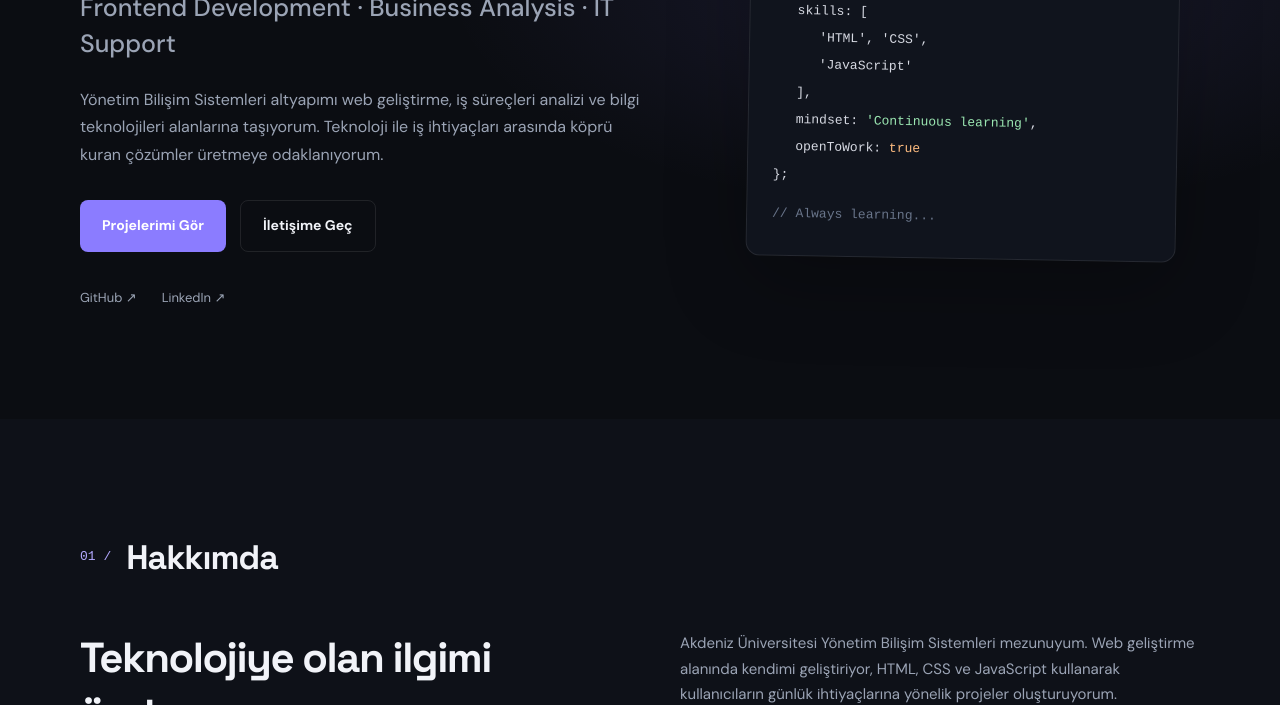
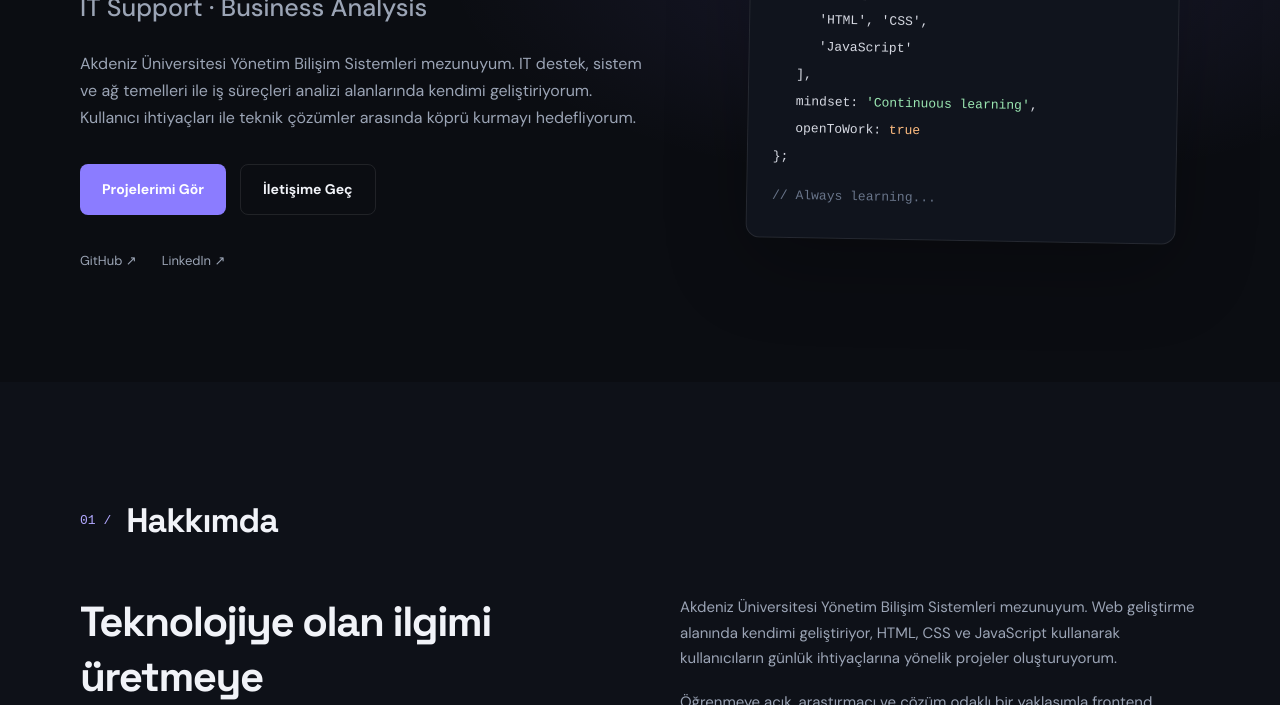
Before and after one commit to gkytr/gokaytura-portfolio, a plain HTML site: page index.html in a window 1280 px wide. Shown: the part 395-1100 px from the top of the page. Drawn offline with Linux system fonts and the light colour scheme.

Commit message:
Position portfolio around IT Support and Business Analysis

```diff
--- a/index.html
+++ b/index.html
@@ -4,7 +4,7 @@
 <head>
     <meta charset="UTF-8">
     <meta name="viewport" content="width=device-width, initial-scale=1.0">
-    <meta name="description" content="Gökay Tura | Management Information Systems graduate focused on frontend development, business analysis and IT support.">
+    <meta name="description" content="Gökay Tura | Management Information Systems graduate focused on IT support, systems administration fundamentals and business analysis.">
     <title>Gökay Tura | Technology & Business</title>
     <link rel="stylesheet" href="style.css">
     <link rel="preconnect" href="https://fonts.googleapis.com">
@@ -49,10 +49,10 @@
 
                     <h1>Gökay <span>Tura.</span></h1>
 
-                    <h2 data-i18n="heroTitle">Frontend Development · Business Analysis · IT Support</h2>
+                    <h2 data-i18n="heroTitle">IT Support · Business Analysis</h2>
 
                     <p class="hero-description" data-i18n="heroDescription">
-                        Yönetim Bilişim Sistemleri altyapımı web geliştirme, iş süreçleri analizi ve bilgi teknolojileri alanlarına taşıyorum. Teknoloji ile iş ihtiyaçları arasında köprü kuran çözümler üretmeye odaklanıyorum.
+                        Akdeniz Üniversitesi Yönetim Bilişim Sistemleri mezunuyum. IT destek, sistem ve ağ temelleri ile iş süreçleri analizi alanlarında kendimi geliştiriyorum. Kullanıcı ihtiyaçları ile teknik çözümler arasında köprü kurmayı hedefliyorum.
                     </p>
 
                     <div class="hero-buttons">
```
